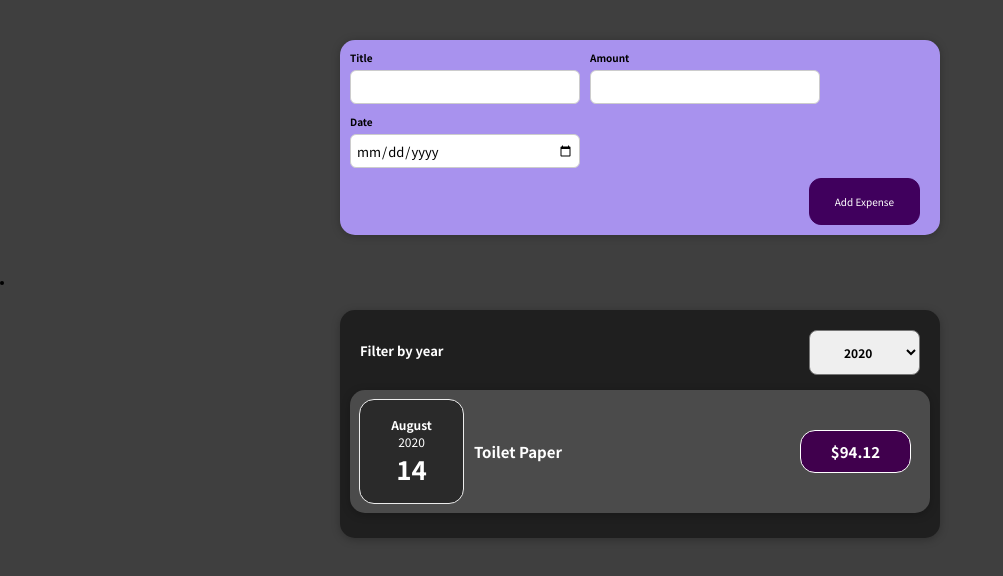
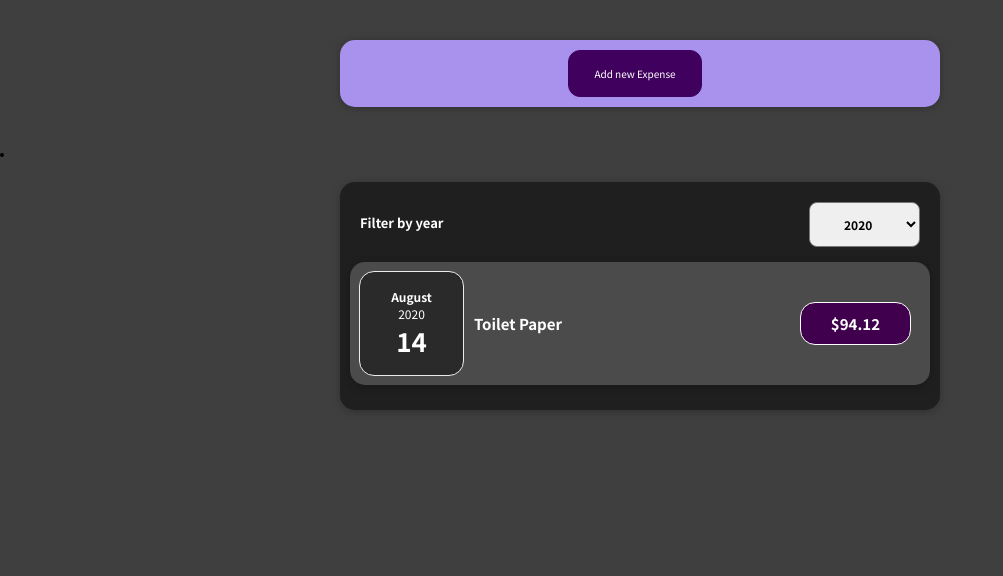
Before and after one commit to StrongMind0/React.-Expenses-App, a React (Create React App) app: page / in a window 1280 px wide. Shown: the top 576 px of the page, without its empty margins (0-1003 px from the left). Built offline with nearby package versions, Linux system fonts and the light colour scheme.

Commit message:
Adding Cancel button and isediting Handler

```diff
--- a/src/components/NewExpenses/ExpensesForm.js
+++ b/src/components/NewExpenses/ExpensesForm.js
@@ -95,6 +95,7 @@
             </div>
 
             <div className="new-expense__actions">
+                <button type="button" onClick={props.onCancel}> Cancel</button>
                 <button type='submit'> Add Expense</button>
             </div>
         </form>
--- a/src/components/NewExpenses/NewExpense.js
+++ b/src/components/NewExpenses/NewExpense.js
@@ -1,8 +1,9 @@
-import React from "react"
+import React, {useState} from "react"
 import './NewExpenses.css'
 import ExpensesForm from "./ExpensesForm"
 
 const NewExpense = (props) => {
+    const [isEditing, setIsEditing] = useState(false);
     const saveExpenseDataHandler = (enteredExpenseData) => {
         const expenseData = {
             ...enteredExpenseData,
@@ -11,10 +12,19 @@
         props.onAddExpense(expenseData)
     }
 
+    const startEditingHandler = () => {
+        setIsEditing(true);
+    }
+
+    const stopEditingHandler = () => {
+        setIsEditing(false);
+    }
+
 
     return (
         <div className="new-expense">
-            <ExpensesForm onSaveExpenseData={ saveExpenseDataHandler } />
+            {!isEditing && (<button onClick={startEditingHandler}> Add new Expense </button>)}
+            {isEditing && (<ExpensesForm onCancel={stopEditingHandler} onSaveExpenseData={ saveExpenseDataHandler } />)}
         </div>
     )
 };
```
